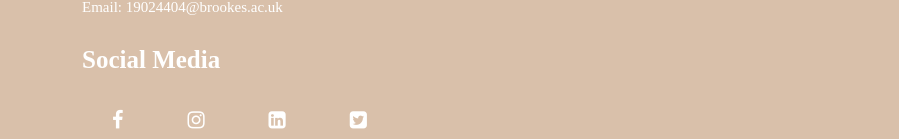
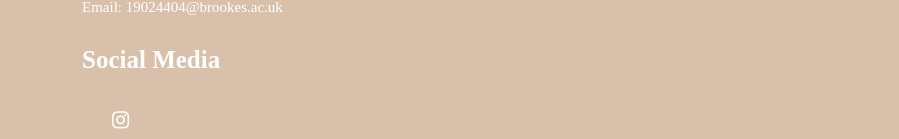
Before and after one commit to hollyhumphries/mybrookesblog, a Jekyll site: the page aboutme/index.html, which Jekyll copies as it is, in a window 1280 px wide. Shown: the part 817-956 px from the top of the page, without its empty margins (88-987 px from the left). Built offline with Jekyll 4.4.1, drawn with Linux system fonts in a browser that asks for light colours.

Commit message:
Update index.html

```diff
--- a/aboutme/index.html
+++ b/aboutme/index.html
@@ -48,10 +48,11 @@
 
     <div class="media">
       <ul>
-        <li><i class="fa fa-facebook" aria-hidden="true"></i></li>
-      <li><i class="fa fa-instagram" aria-hidden="true"></i></li>
-        <li><i class="fa fa-linkedin-square" aria-hidden="true"></i></li>
-        <li><i class="fa fa-twitter-square" aria-hidden="true"></i></li>
+
+      <li><i class="fa fa-instagram" aria-hidden="true"></i><a href="https://www.instagram.com/hollyy_ts/"> </a></li>
+        <li><i class="far fa-envelope" aria-hidden="true"><a href:"mailto:19024404@brookes.ac.uk"></i></li>
+
+
       </ul>
 
     </div>
```
